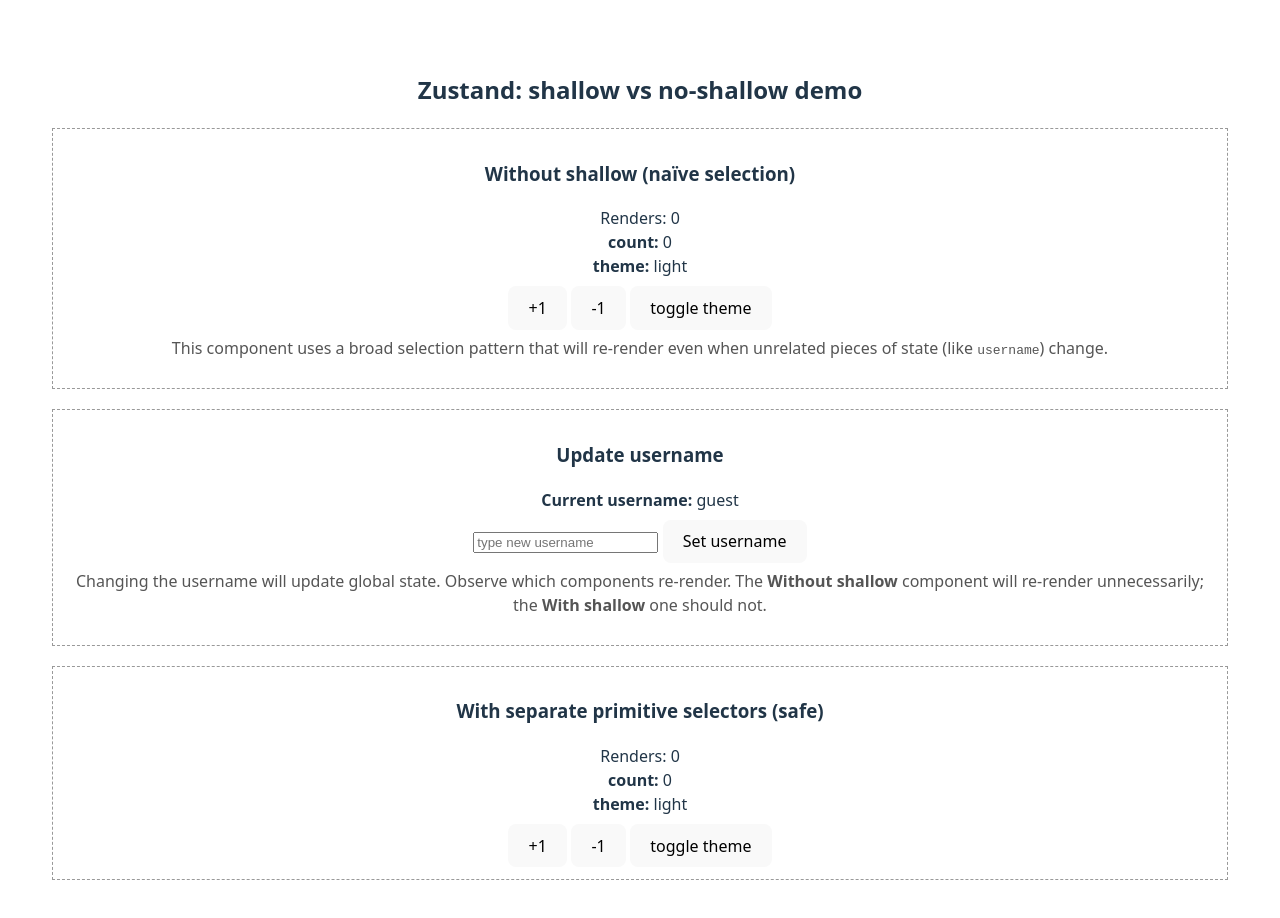
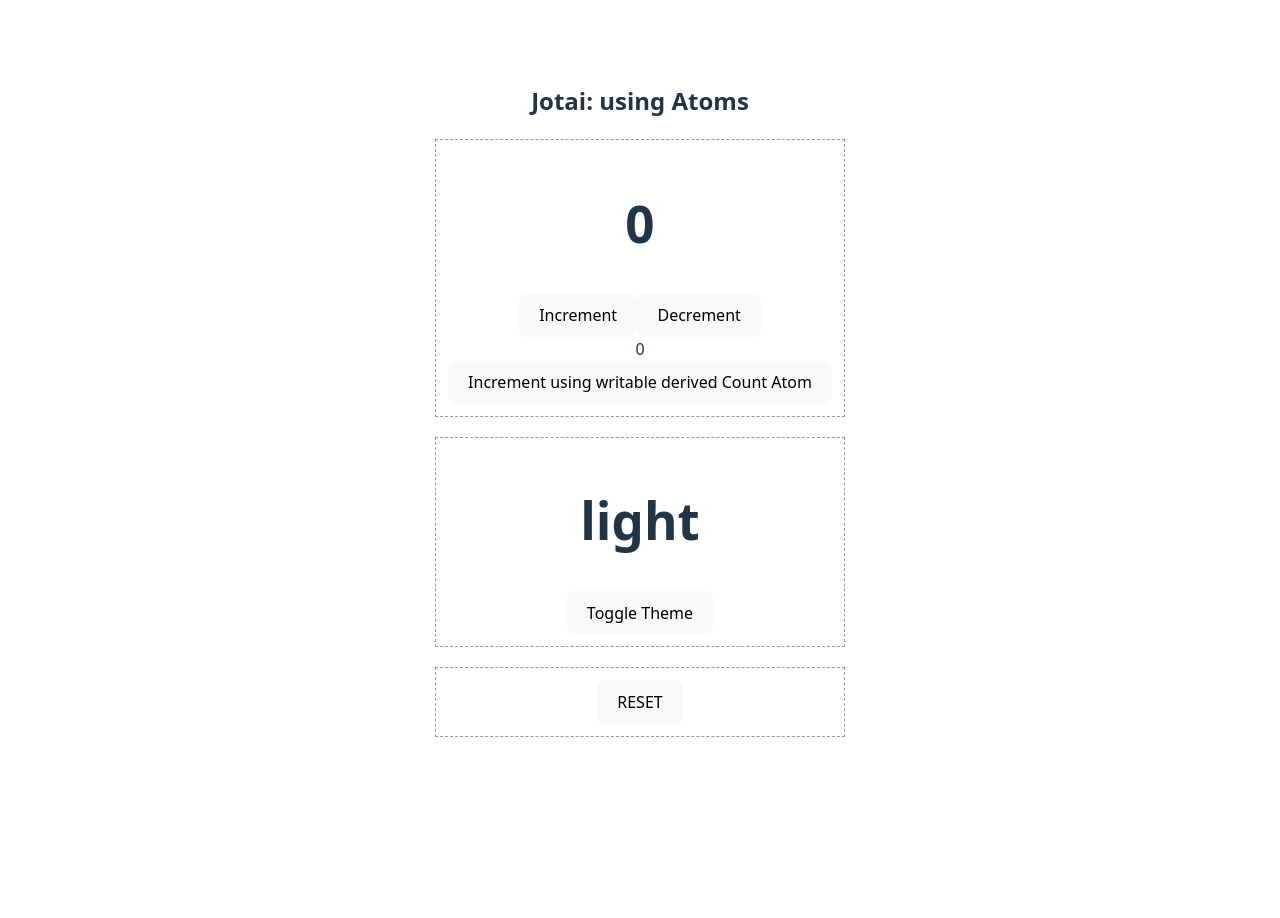
Before and after one commit to abhishekolympics/react-revision, a React (Vite) app in the folder frontend/: page / in a window 1280 px wide. Shown: the top 918 px of the page. After the commit the page ends 800 px from the top, so only its background shows below. Built offline with nearby package versions, Linux system fonts and the light colour scheme.

Commit message:
feat: migrate state management from Zustand to Jotai and update components accordingly

```diff
--- a/frontend/package.json
+++ b/frontend/package.json
@@ -11,6 +11,7 @@
   },
   "dependencies": {
     "axios": "^1.11.0",
+    "jotai": "^2.14.0",
     "react": "^19.1.1",
     "react-dom": "^19.1.1",
     "use-context-selector": "^2.0.0",
--- a/frontend/src/App.jsx
+++ b/frontend/src/App.jsx
@@ -75,28 +75,65 @@
 
 
 
+//using zustand
+// frontend/src/App.jsx
+// import "./App.css";
+// import WithoutShallow from "./components/WithoutShallow";
+// import WithShallow from "./components/WithShallow";
+// import UpdateUser from "./components/UpdateUser";
 
-// frontend/src/App.jsx
+// export default function App() {
+//   return (
+//     <div style={{ padding: 20, fontFamily: "system-ui, Arial" }}>
+//       <h2>Zustand: shallow vs no-shallow demo</h2>
+
+//       <section style={{ border: "1px dashed #999", padding: 12, marginBottom: 20 }}>
+//         <WithoutShallow />
+//       </section>
+
+//       <section style={{ border: "1px dashed #999", padding: 12, marginBottom: 20 }}>
+//         <UpdateUser />
+//       </section>
+
+//       <section style={{ border: "1px dashed #999", padding: 12 }}>
+//         <WithShallow />
+//       </section>
+//     </div>
+//   );
+// }
+
+
+
+
+
+
+
+
+
+
+
+// using jotai
+
 import "./App.css";
-import WithoutShallow from "./components/WithoutShallow";
-import WithShallow from "./components/WithShallow";
-import UpdateUser from "./components/UpdateUser";
+import Counter from './components/Counter';
+import Theme from './components/Theme';
+import Reset from './components/Reset';
 
 export default function App() {
   return (
     <div style={{ padding: 20, fontFamily: "system-ui, Arial" }}>
-      <h2>Zustand: shallow vs no-shallow demo</h2>
+      <h2>Jotai: using Atoms</h2>
 
       <section style={{ border: "1px dashed #999", padding: 12, marginBottom: 20 }}>
-        <WithoutShallow />
+        <Counter />
       </section>
 
       <section style={{ border: "1px dashed #999", padding: 12, marginBottom: 20 }}>
-        <UpdateUser />
+        <Theme />
       </section>
 
       <section style={{ border: "1px dashed #999", padding: 12 }}>
-        <WithShallow />
+        <Reset />
       </section>
     </div>
   );
--- a/frontend/src/components/Counter.jsx
+++ b/frontend/src/components/Counter.jsx
@@ -27,13 +27,44 @@
 
 //using zustand
 
+// import { useEffect } from "react";
+// import useStore from '../store';
+
+// export default function Counter() {
+//     const count = useStore((s) => s.count);
+//     const increment = useStore((s) => s.increment);
+//     const decrement = useStore((s) => s.decrement);
+
+//     useEffect(() => {
+//         console.log("counter re-rendered");
+//     },[count])
+
+//     return (
+//         <>
+//             <h1>
+//                 {count}
+//             </h1>
+//             <button onClick={increment}>
+//                 Increment
+//             </button>
+//             <button onClick={decrement}>
+//                 Decrement
+//             </button>
+//         </>
+//     )
+// }
+
+
+// using jotai
 import { useEffect } from "react";
-import useStore from '../store';
+import { useAtom } from "jotai";
+import { countAtom, doubleAtom, IncrementCountAtom } from '../store/atoms';
 
 export default function Counter() {
-    const count = useStore((s) => s.count);
-    const increment = useStore((s) => s.increment);
-    const decrement = useStore((s) => s.decrement);
+
+    const [count, setCount] = useAtom(countAtom);
+    const [double] = useAtom(doubleAtom);
+    const [,increment] = useAtom(IncrementCountAtom);
 
     useEffect(() => {
         console.log("counter re-rendered");
@@ -44,11 +75,17 @@
             <h1>
                 {count}
             </h1>
-            <button onClick={increment}>
+            <button onClick={() => setCount(c => c + 1 )}>
                 Increment
             </button>
-            <button onClick={decrement}>
+            <button onClick={() => setCount(c => c - 1 )}>
                 Decrement
+            </button>
+            <div>
+                {double}
+            </div>
+            <button onClick={() => increment(5)}>
+                Increment using writable derived Count Atom
             </button>
         </>
     )
--- a/frontend/src/components/Reset.jsx
+++ b/frontend/src/components/Reset.jsx
@@ -19,16 +19,48 @@
 
 //using zustand
 
+// import { useEffect } from "react";
+// import useStore from '../store';
+
+// export default function Reset() {
+
+//     const reset = useStore((s) => s.reset);
+
+//     useEffect( ()=>{
+//         console.log('reset is re-rendered');
+//     }, [] );
+//     return (
+//         <button onClick={reset}>
+//             RESET
+//         </button>
+//     )
+// }
+
+
+
+
+
+//using jotai
+
+
 import { useEffect } from "react";
-import useStore from '../store';
+import { useAtom } from 'jotai';
+import { countAtom, themeAtom } from '../store/atoms';
 
 export default function Reset() {
 
-    const reset = useStore((s) => s.reset);
+    const [theme, setTheme] = useAtom(themeAtom);
+    const [count, setCount] = useAtom(countAtom);
 
     useEffect( ()=>{
         console.log('reset is re-rendered');
     }, [] );
+
+    function reset() {
+        setTheme('light');
+        setCount(0);
+    }
+
     return (
         <button onClick={reset}>
             RESET
--- a/frontend/src/components/Theme.jsx
+++ b/frontend/src/components/Theme.jsx
@@ -22,12 +22,39 @@
 
 //using zustand
 
+// import { useEffect  } from "react";
+// import useStore from '../store';
+
+// export default function Theme() {
+//     const theme = useStore((s) => s.theme );
+//     const toggle = useStore((s) => s.toggleTheme );
+
+//     useEffect(() => {
+//         console.log("Theme re-rendered");
+//     }, [theme])
+
+//     return (
+//         <>
+//             <h1>
+//                 {theme}
+//             </h1>
+//             <button onClick={toggle}>
+//                 Toggle Theme
+//             </button>
+//         </>
+//     )
+// }
+
+
+
+//using jotai
 import { useEffect  } from "react";
-import useStore from '../store';
+import { themeAtom } from '../store/atoms';
+import { useAtom } from 'jotai';
 
 export default function Theme() {
-    const theme = useStore((s) => s.theme );
-    const toggle = useStore((s) => s.toggleTheme );
+
+    const [theme, setTheme] = useAtom(themeAtom);
 
     useEffect(() => {
         console.log("Theme re-rendered");
@@ -38,7 +65,7 @@
             <h1>
                 {theme}
             </h1>
-            <button onClick={toggle}>
+            <button onClick={() => setTheme((theme) => theme!=='light'?'light':'dark')}>
                 Toggle Theme
             </button>
         </>
--- /dev/null
+++ b/frontend/src/store/atoms.js
@@ -0,0 +1,12 @@
+import { atom } from 'jotai';
+
+export const countAtom = atom(0);
+export const themeAtom = atom('light');
+export const doubleAtom = atom((get) => get(countAtom) * 2);
+
+export const IncrementCountAtom = atom(null, (get, set, arg) => {
+    if(arg !=null)
+        set(countAtom, get(countAtom) + arg);
+    else
+        set(countAtom, get(countAtom) + 1);
+})
```
Also changed, not shown: frontend/src/store/store.js (renamed from frontend/src/store.js), 1 other file (tests, documents, lock files or other folders).
